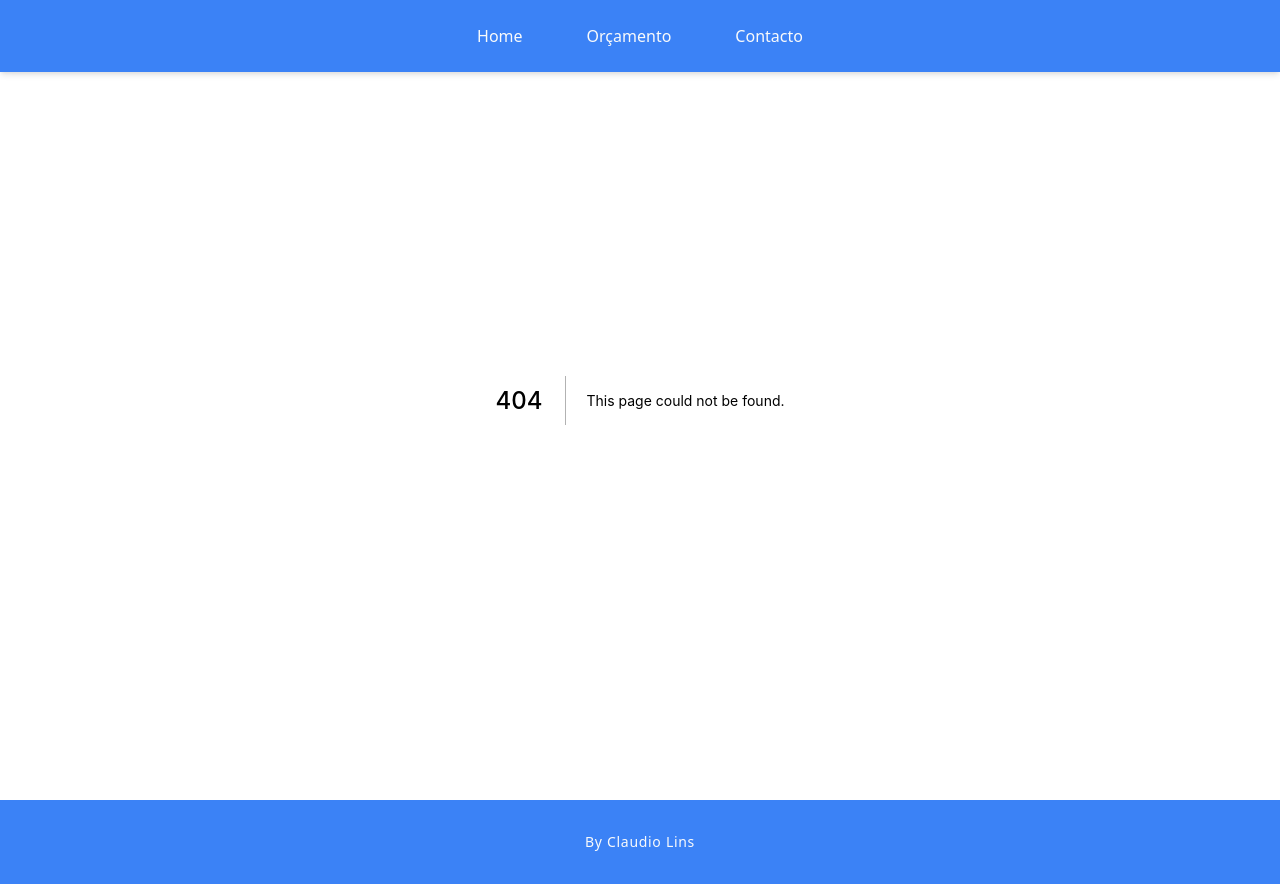
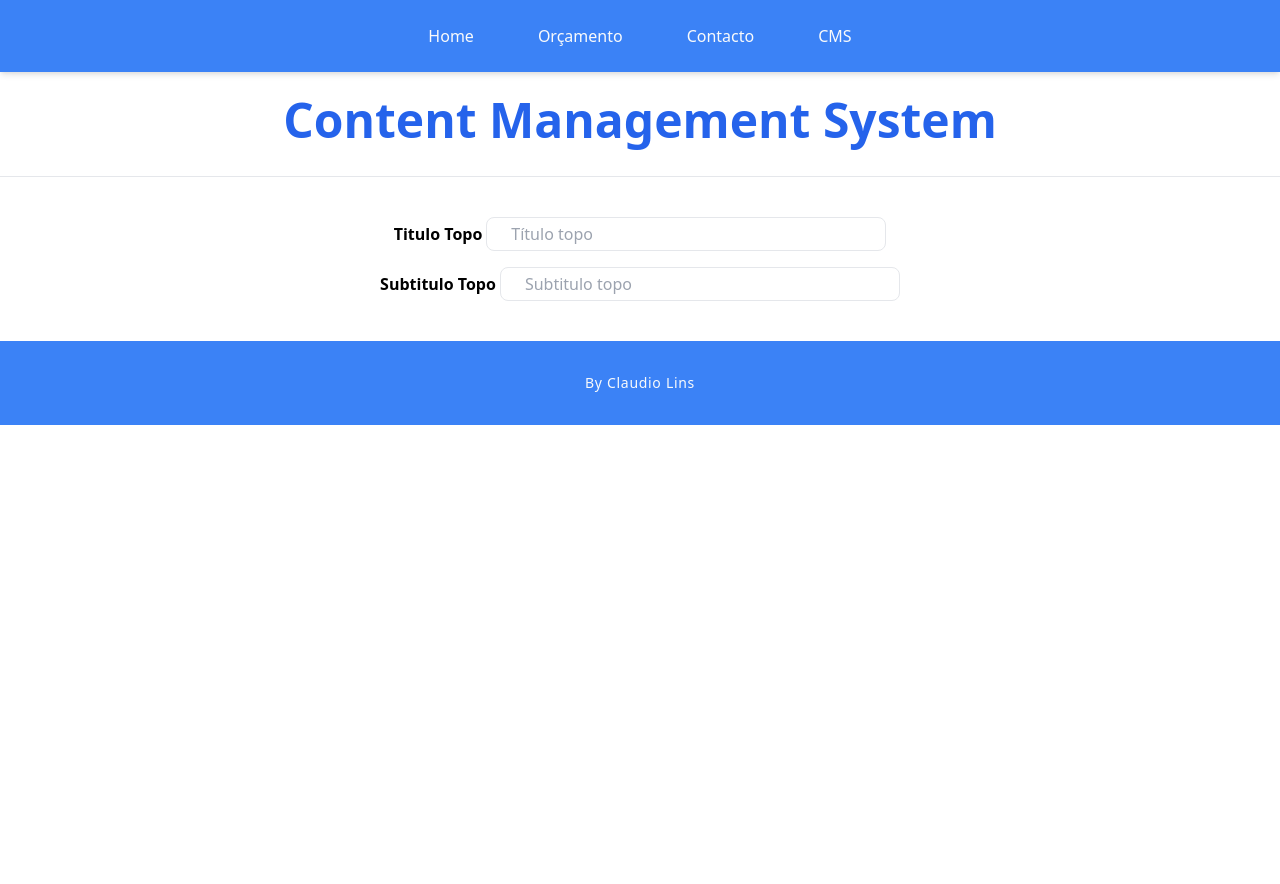
Before and after one commit to Claudio-Lins/orcamento-celke, a Next.js app in the folder front-end/: page /cms in a window 1280 px wide. Before the commit this address had no page. After the commit the page ends 800 px from the top, so only its background shows below. Built offline with nearby package versions, Linux system fonts and the light colour scheme.

Commit message:
create CMS page

```diff
--- a/front-end/components/Navbar.js
+++ b/front-end/components/Navbar.js
@@ -19,6 +19,11 @@ export default function Navbar() {
           <a>Contacto</a>
         </Link>
       </div>
+      <div className='hover:bg-blue-300 hover:text-blue-800 hover:font-bold py-6 px-4'>
+        <Link href="/cms">
+          <a>CMS</a>
+        </Link>
+      </div>
     </div>
   );
 }
--- /dev/null
+++ b/front-end/pages/cms.jsx
@@ -0,0 +1,38 @@
+export default function CMS() {
+  return (
+    <>
+      <div className="pt-24 text-center text-5xl font-semibold text-blue-600 py-8">
+        <h1>Content Management System</h1>
+      </div>
+<hr></hr>
+      <div className="mx-auto p-10 space-y-4">
+        <div className="flex justify-center items-center">
+          <label className="font-semibold" for="name">
+            Titulo Topo
+          </label>
+          <input
+            className="w-1/3 py-1 px-6 ml-1 rounded-lg outline-none border"
+            type="text"
+            name="titulo"
+            id="titulo"
+            placeholder="Título topo"
+            //   onChange={onChangeInput}
+          ></input>
+        </div>
+        <div className="flex justify-center items-center">
+          <label className="font-semibold" for="name">
+            Subtitulo Topo
+          </label>
+          <input
+            className="w-1/3 py-1 px-6 ml-1 rounded-lg outline-none border"
+            type="text"
+            name="subtitulo"
+            id="subtitulo"
+            placeholder="Subtitulo topo"
+            //   onChange={onChangeInput}
+          ></input>
+        </div>
+      </div>
+    </>
+  );
+}
```
